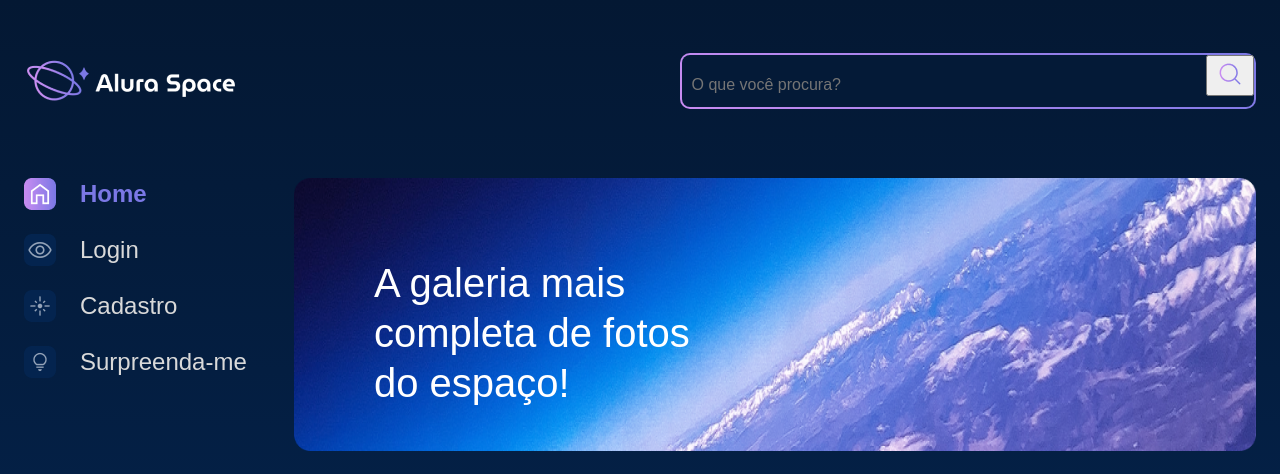
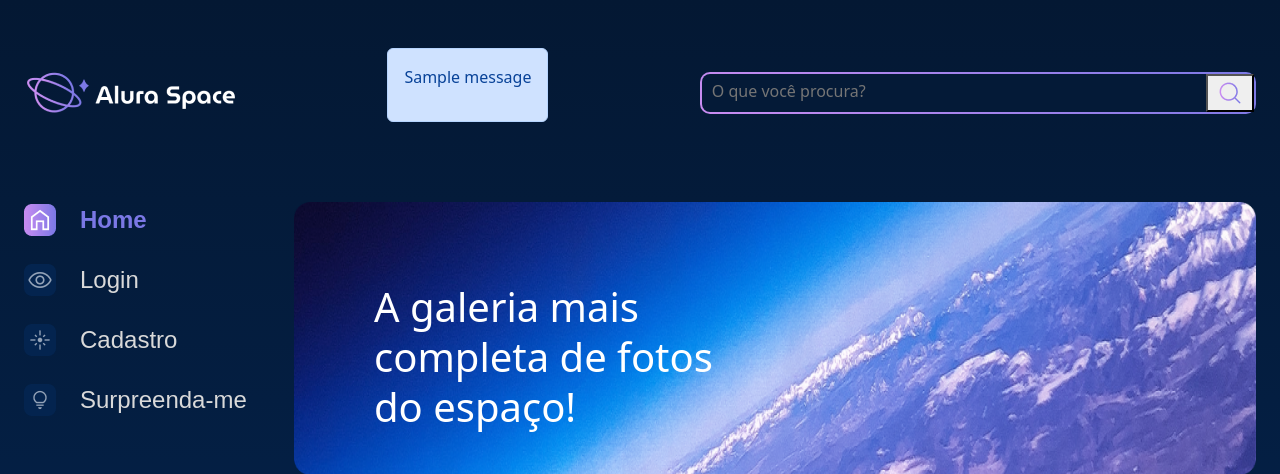
Before and after one commit to luanpoppe/Alura-Django-space-projeto_front, a Django app: page / in a window 1280 px wide. Shown: the top 474 px of the page. Run offline with Django 4.2, Linux system fonts and the light colour scheme; tables that the repository leaves empty hold one stand-in row (values such as "Sample post"); grey boxes marked "Sample" are stand-in pictures; one stand-in notice (Sample message) is shown.

Commit message:
Terminei a aula 03-05 - Alertas e mensagens

```diff
--- a/templates/galeria/base.html
+++ b/templates/galeria/base.html
@@ -11,6 +11,8 @@
     <link rel="preconnect" href="https://fonts.gstatic.com" crossorigin>
     <link href="https://fonts.googleapis.com/css2?family=Poppins:wght@400;500;600&display=swap" rel="stylesheet">
     <link rel="stylesheet" href="{% static '/styles/style.css'%}">
+    <link href="https://cdn.jsdelivr.net/npm/bootstrap@5.2.2/dist/css/bootstrap.min.css" rel="stylesheet"
+        integrity="sha384-Zenh87qX5JnK2Jl0vWa8Ck2rdkQ2Bzep5IDxbcnCeuOxjzrPF/et3URy9Bv1WTRi" crossorigin="anonymous">
 </head>
 
 <body>
--- a/templates/galeria/partials/_navbar.html
+++ b/templates/galeria/partials/_navbar.html
@@ -2,6 +2,11 @@
 
 <header class="cabecalho">
     <img src="{% static '/assets/logo/Logo(2).png' %}" alt="Logo da Alura Space" />
+    {% for message in messages %}
+    <div class="alert alert-primary">
+        <p id="messages">{{message}}</p>
+    </div>
+    {% endfor %}
     <div class="cabecalho__busca">
         <div class="busca__fundo">
             <form action="{% url 'buscar' %}">
--- a/templates/usuarios/cadastro.html
+++ b/templates/usuarios/cadastro.html
@@ -21,6 +21,11 @@
     <div class="pagina-inicial">
         <header class="cabecalho">
             <img src="{% static '/assets/logo/Logo(2).png' %}" alt="Logo da Alura Space" />
+            {% for message in messages %}
+            <div class="alert alert-primary">
+                <p id="messages">{{message}}</p>
+            </div>
+            {% endfor %}
             <div class="cabecalho__busca">
                 <div class="busca__fundo">
                     <form action="{% url 'buscar' %}">
--- a/templates/usuarios/login.html
+++ b/templates/usuarios/login.html
@@ -21,6 +21,11 @@
     <div class="pagina-inicial">
         <header class="cabecalho">
             <img src="{% static '/assets/logo/Logo(2).png' %}" alt="Logo da Alura Space" />
+            {% for message in messages %}
+            <div class="alert alert-primary">
+                <p id="messages">{{message}}</p>
+            </div>
+            {% endfor %}
             <div class="cabecalho__busca">
                 <div class="busca__fundo">
                     <form action="{% url 'buscar' %}">
--- a/usuarios/views.py
+++ b/usuarios/views.py
@@ -4,6 +4,7 @@
 
 from django.contrib.auth.models import User
 from django.contrib import auth
+from django.contrib import messages
 
 def login(request):
     form = LoginForms()
@@ -22,8 +23,10 @@
         )
         if usuario is not None:
             auth.login(request, usuario)
+            messages.success(request, f"{nome} logado com sucesso!")
             return redirect("index")
         else:
+            messages.error(request, "Erro ao efetuar login")
             return redirect("login")
 
 
@@ -39,6 +42,7 @@
 
         if form.is_valid():
             if form["senha_1"].value() != form["senha_2"].value():
+                messages.error(request, "Senhas não são iguais")
                 return redirect ('cadastro')
 
             nome=form['nome_cadastro'].value()
@@ -46,6 +50,7 @@
             senha=form['senha_1'].value()
 
             if User.objects.filter(username=nome).exists():
+                messages.error(request, "Usuário já existente")
                 return redirect('cadastro')
 
             usuario = User.objects.create_user(
@@ -54,6 +59,7 @@
                 password=senha
             )
             usuario.save()
+            messages.success(request, "Cadastro efetuado com sucesso")
             return redirect('login')
 
     return render(request, 'usuarios/cadastro.html', {'form': form})
```
